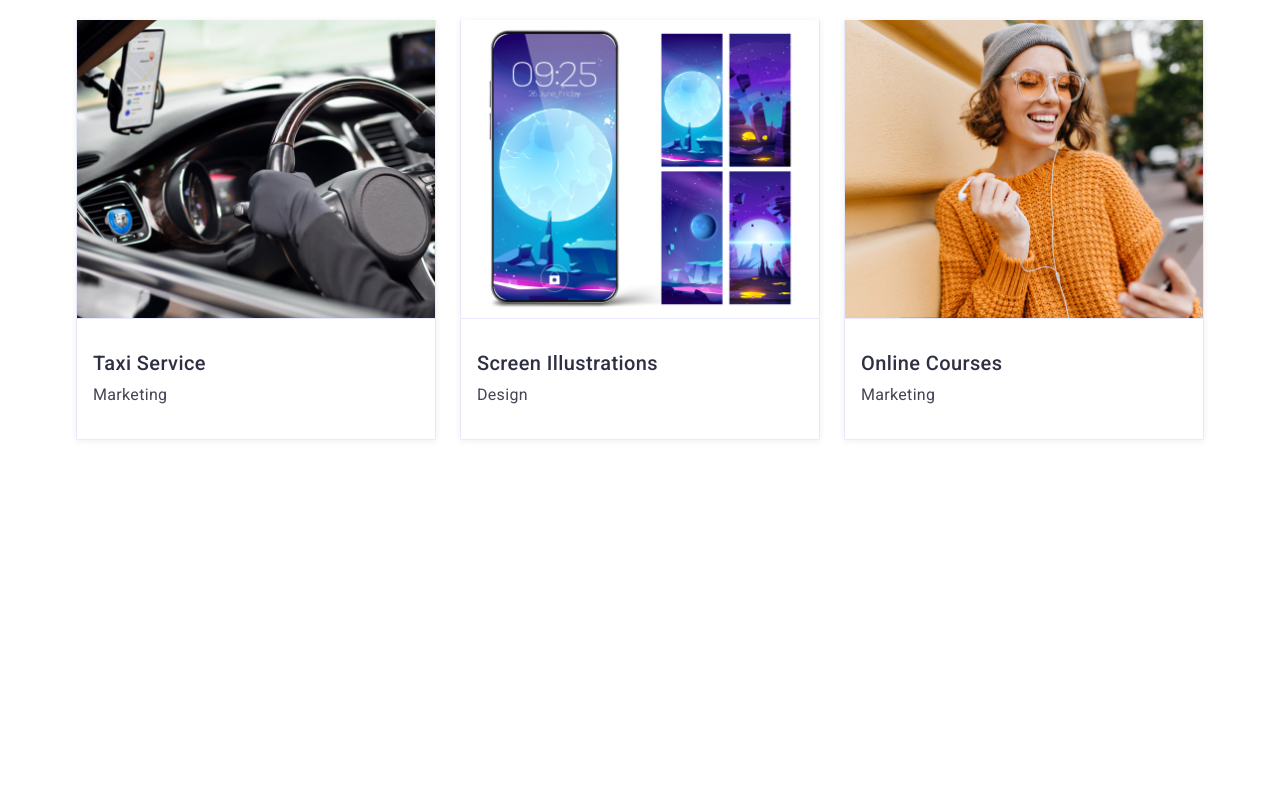
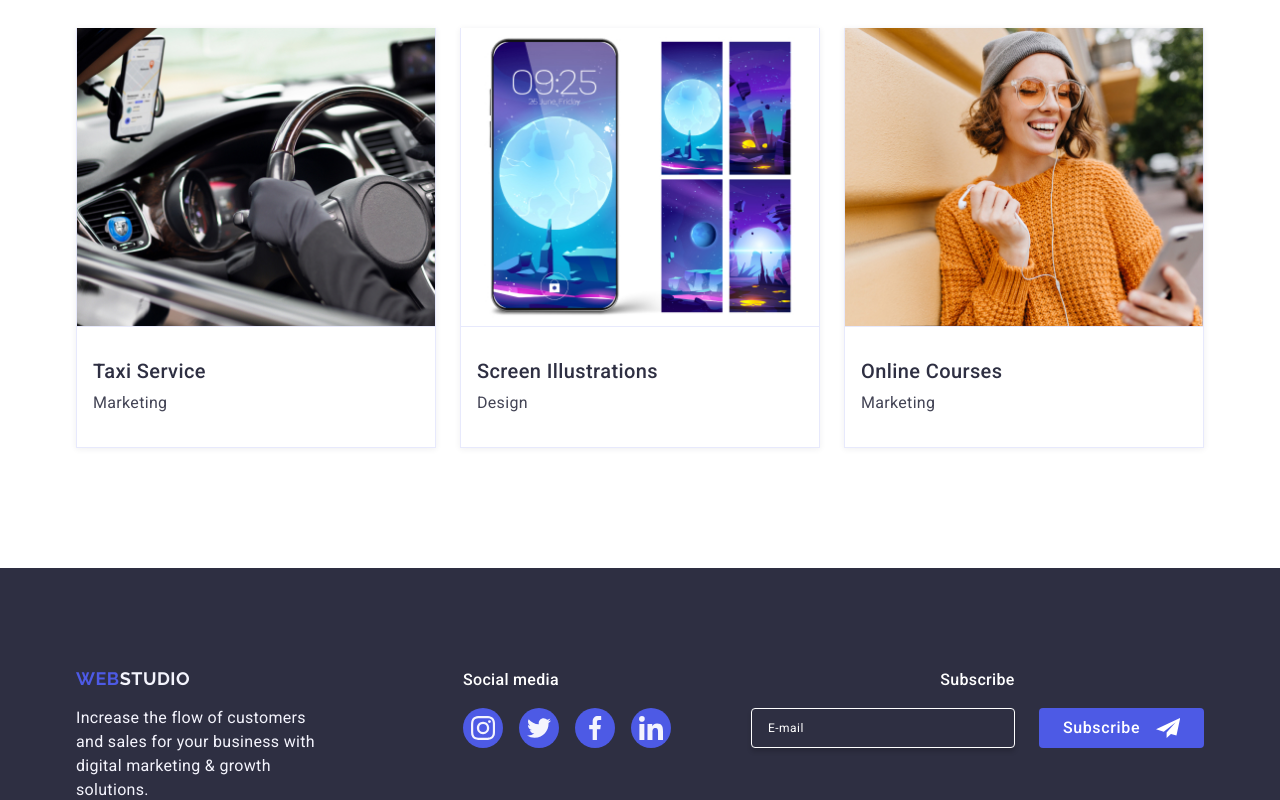
Before and after one commit to Raffaello-creator/goit-markup-hw-06, a plain HTML site: page index.html in a window 1280 px wide. Shown: the part 2749-3549 px from the top of the page. Before the commit the page ends 3285 px from the top, so only its background shows below. Drawn offline with nearby package versions, Linux system fonts and the light colour scheme.

Commit message:
adding styles to the footer

```diff
--- a/css/styles.css
+++ b/css/styles.css
@@ -646,6 +646,11 @@ header .logo_studio {
   .stl_sect_two_lili {
     flex-basis: calc((100% - 72px) / 4);
   }
+  .stl_h_min {
+    font-weight: 500;
+    font-size: 20px;
+    line-height: 1.2;
+  }
 }
 
 /*sect_three*/
@@ -816,8 +821,174 @@ header .logo_studio {
   }
 }
 @media screen and (min-width: 1158px) {
+  .stl_sect_four {
+    padding-top: 120px;
+    padding-bottom: 120px;
+  }
   .stl_sect_three_lili {
     width: calc((100% - 48px) / 3);
     gap: 24px;
   }
 }
+
+/*footer*/
+.stl_footer {
+  background-color: #2e2f42;
+  padding: 96px 0;
+  display: flex;
+  align-items: baseline;
+}
+.stl_footer_div {
+  align-items: baseline;
+  /*margin-right: 120px;*/
+  text-align: center;
+}
+.footer_logo {
+  font-family: "Raleway", sans-serif;
+  font-weight: 700;
+  font-size: 18px;
+  line-height: 1.17;
+  letter-spacing: 0.03em;
+  text-transform: uppercase;
+  color: #4d5ae5;
+  /*margin-right: 76px;*/
+  position: relative;
+}
+footer .logo_studio {
+  color: #f4f4fd;
+}
+.stl_footer_p {
+  font-weight: 400;
+  font-size: 16px;
+  line-height: 150%;
+  letter-spacing: 0.02em;
+  color: #f4f4fd;
+  max-width: 264px;
+  text-align: left;
+  margin-bottom: 72px;
+  margin-top: 16px;
+}
+.footer_p {
+  font-weight: 500;
+  font-size: 16px;
+  line-height: 1.5;
+  letter-spacing: 0.02em;
+  color: #ffffff;
+  margin-bottom: 16px;
+
+  text-align: center;
+}
+.footer_li {
+  display: flex;
+  gap: 16px;
+  justify-content: center;
+  margin-bottom: 72px;
+}
+.footer_lili {
+  width: 40px;
+  height: 40px;
+}
+.footer_a {
+  width: 100%;
+  height: 100%;
+  background-color: #4d5ae5;
+  border-radius: 50%;
+  display: flex;
+  align-items: center;
+  justify-content: center;
+  transition: background-color 250ms cubic-bezier(0.4, 0, 0.2, 1);
+}
+.footer_a:hover,
+.footer_a:focus {
+  background-color: #31d0aa;
+}
+.footer_svg {
+  fill: #f4f4fd;
+}
+.footer_subscribe_p {
+  margin-bottom: 16px;
+  font-weight: 500;
+  font-size: 16px;
+  line-height: 1.5;
+  letter-spacing: 0.02em;
+  color: #ffffff;
+  text-align: center;
+}
+.footer_form {
+  display: flex;
+  gap: 16px;
+  flex-direction: column;
+  align-items: center;
+}
+.footer_form_inpt {
+  width: 264px;
+  height: 40px;
+  border: 1px solid #ffffff;
+  background-color: transparent;
+  font-size: 12px;
+  line-height: 2;
+  letter-spacing: 0.04em;
+  padding-left: 16px;
+  box-shadow: 0px 4px 4px rgba(0, 0, 0, 0.15);
+  border-radius: 4px;
+  color: #ffffff;
+}
+.footer_form_inpt::placeholder {
+  color: #ffffff;
+}
+.footer_form_btn {
+  min-width: 165px;
+  width: 165px;
+  height: 40px;
+  display: flex;
+  justify-content: center;
+  align-items: center;
+  font-family: Roboto, sans-serif;
+  font-size: 16px;
+  font-weight: 500;
+  line-height: 1.5;
+  letter-spacing: 0.04em;
+  color: #ffffff;
+  background-color: #4d5ae5;
+  border: none;
+  border-radius: 4px;
+  cursor: pointer;
+}
+.footer_form_svg {
+  margin-left: 16px;
+  fill: #fff;
+}
+@media screen and (min-width: 768px) {
+  .footercont_flex {
+    display: flex;
+    gap: 24px;
+  }
+  .stl_footer_div {
+    text-align: left;
+  }
+  .footer_p {
+    text-align: left;
+  }
+  .footer_form {
+    flex-direction: row;
+    gap: 24px;
+  }
+}
+
+@media screen and (min-width: 1158px) {
+  .stl_footer {
+    padding: 100px 0;
+  }
+  .footer_container {
+    display: flex;
+  }
+  .stl_footer_div {
+    margin-right: 120px;
+  }
+  .footer_logo {
+    margin-right: 76px;
+  }
+  .footer_media {
+    margin-right: 80px;
+  }
+}
--- a/index.html
+++ b/index.html
@@ -476,10 +476,11 @@
         </div>
       </section>
     </main>
-    <footer class="stl_footer hidden">
-      <div class="container">
+    <footer class="stl_footer">
+      <div class="container footer_container">
+        <div class="footercont_flex">
           <div class="stl_footer_div">
-          <a href="./index.html" class="logo"
+            <a href="./index.html" class="footer_logo"
               >Web<span class="logo_studio">Studio</span></a
             >
             <p class="stl_footer_p">
@@ -519,6 +520,7 @@
                 </a>
               </li>
             </ul>
+          </div>
         </div>
         <div class="footer_subscribe">
           <p class="footer_subscribe_p">Subscribe</p>
```
Lines whose indentation alone changed are shown as unchanged.
